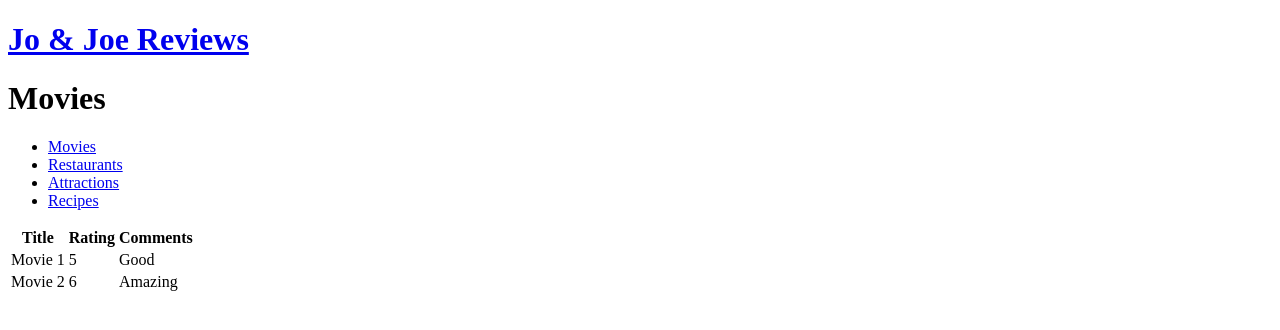
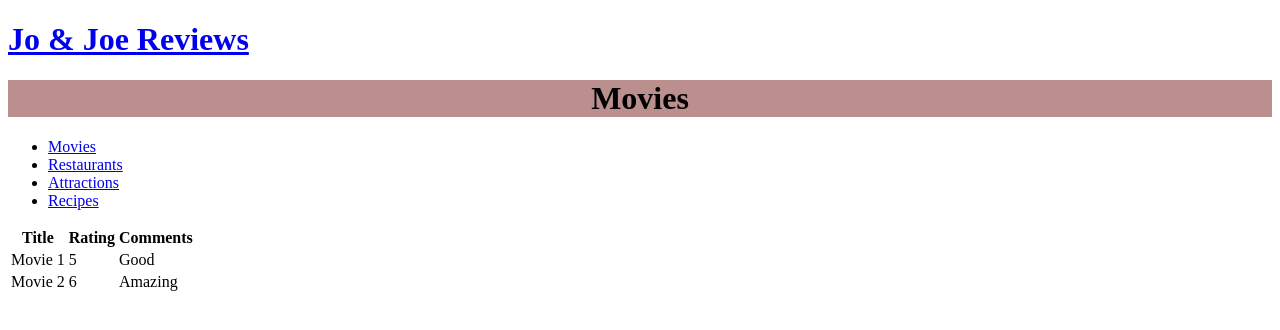
Before and after one commit to Joseph-Ramon-Lucas/jojoe, a plain HTML site: page movies.html in a window 1280 px wide. Drawn offline with Linux system fonts and the light colour scheme.

Commit message:
added small styling for movies

```diff
--- a/movies.html
+++ b/movies.html
@@ -11,9 +11,11 @@
 </head>
 
 <body>
-  <a href="index.html"><h1>Jo & Joe Reviews </h1></a>
+  <a href="index.html">
+    <h1>Jo & Joe Reviews </h1>
+  </a>
 
-<h1>
+<h1 id="PageTitle">
     Movies
 </h1>
 
--- a/styles.css
+++ b/styles.css
@@ -0,0 +1,4 @@
+#PageTitle {
+    background-color: rosybrown;
+    text-align: center;
+}
```
